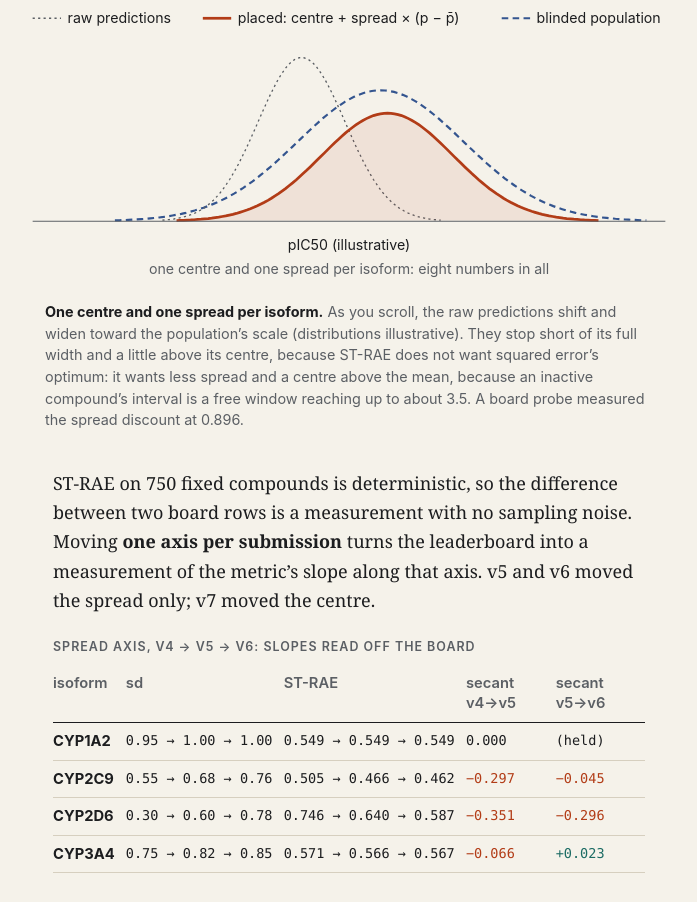
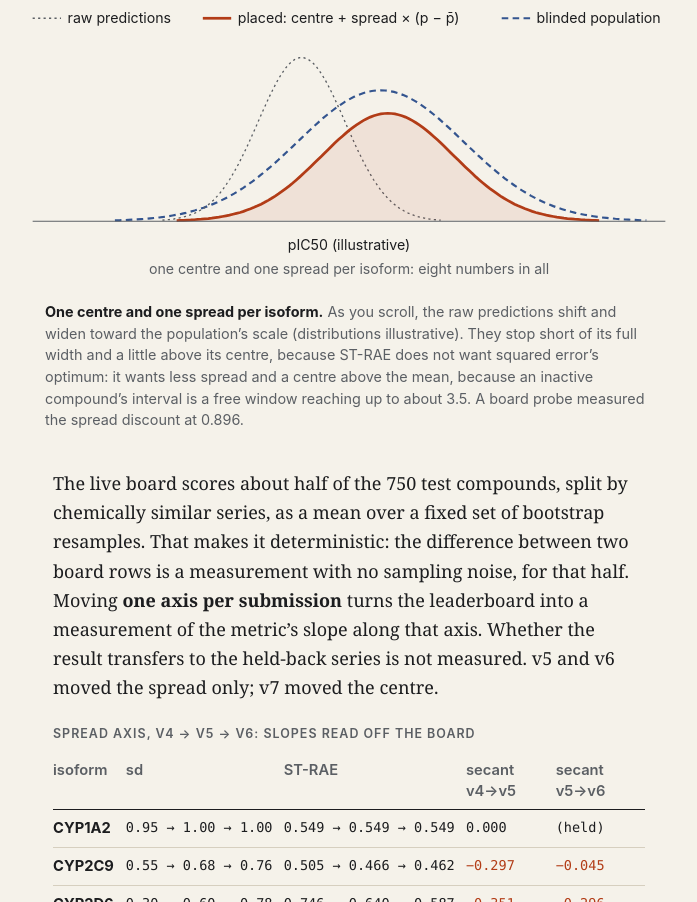
Before and after one commit to Arnab28122000/openadmet-cyp-challenge, a plain HTML site: page site/index.html in a window 1280 px wide. Shown: the part 7368-8270 px from the top of the page, without its empty margins (291-988 px from the left). Drawn offline with Linux system fonts and the light colour scheme; animation ran at ten frames a second.

Commit message:
Correct the scope of the placement measurements: the live board is half the test set
The live leaderboard scores about half of the 750 test compounds, split by
chemically similar series, and publishes each column as a bootstrap mean.
The board is still deterministic, so every secant, bracket and vertex in
§4.3-§4.4 stands -- but for that half, and the final board includes series
those eight placement parameters never saw. Recorded in §11 alongside the
other withdrawals, and corrected on the explainer site.

Co-Authored-By: Claude Opus 5 <noreply@anthropic.com>

```diff
--- a/site/index.html
+++ b/site/index.html
@@ -200,7 +200,7 @@
 </svg>
     <figcaption><b>One centre and one spread per isoform.</b> As you scroll, the raw predictions shift and widen toward the population’s scale (distributions illustrative). They stop short of its full width and a little above its centre, because ST-RAE does not want squared error’s optimum: it wants less spread and a centre above the mean, because an inactive compound’s interval is a free window reaching up to about 3.5. A board probe measured the spread discount at 0.896.</figcaption>
   </figure>
-  <p>ST-RAE on 750 fixed compounds is deterministic, so the difference between two board rows is a measurement with no sampling noise. Moving <b>one axis per submission</b> turns the leaderboard into a measurement of the metric’s slope along that axis. v5 and v6 moved the spread only; v7 moved the centre.</p>
+  <p>The live board scores about half of the 750 test compounds, split by chemically similar series, as a mean over a fixed set of bootstrap resamples. That makes it deterministic: the difference between two board rows is a measurement with no sampling noise, for that half. Moving <b>one axis per submission</b> turns the leaderboard into a measurement of the metric’s slope along that axis. Whether the result transfers to the held-back series is not measured. v5 and v6 moved the spread only; v7 moved the centre.</p>
   <div class="table-wrap">
   <table class="num-table">
     <caption>Spread axis, v4 → v5 → v6: slopes read off the board</caption>
```
Also changed, not shown: 1 other file.
